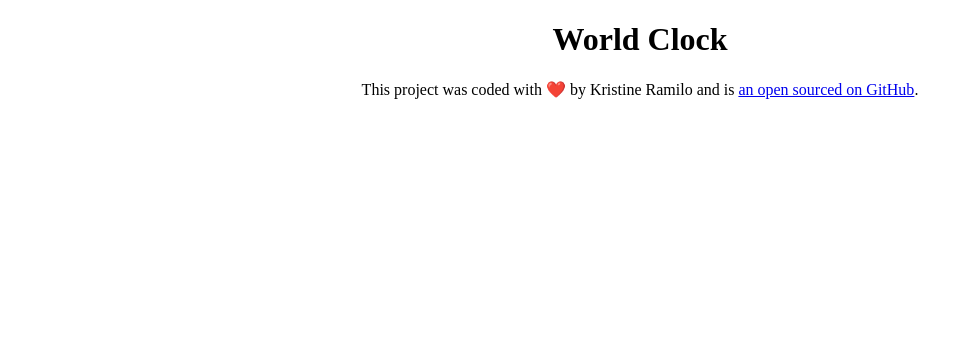
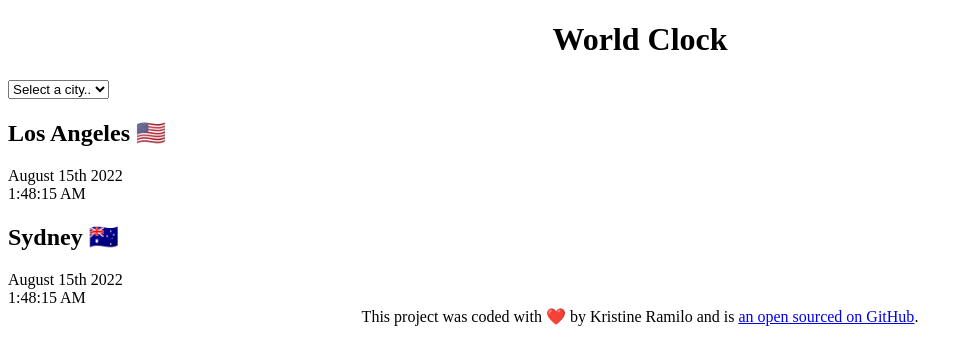
Before and after one commit to mcramileux/world-clock, a plain HTML site: page index.html in a window 1280 px wide. Shown: the whole page, without its empty margins (0-973 px from the left). Drawn offline with Linux system fonts and the light colour scheme.

Commit message:
added the basic HTML

```diff
--- a/index.html
+++ b/index.html
@@ -8,7 +8,29 @@
     <title>World Clock - Kristine Ramilo</title>
 </head>
 <body>
-    <h1>World Clock</h1>
+    <div class="container">
+        <h1>World Clock</h1>
+
+        <select>
+            <option value="">Select a city..</option>
+            <option value="">London</option>
+            <option value="">New York</option>
+            <option value="">Auckland</option>
+        </select>
+
+        <div class="city">
+            <h2>Los Angeles 🇺🇸</h2>
+            <div class="date">August 15th 2022</div>
+            <div class="time">1:48:15 AM</div>
+        </div>
+
+        <div class="city">
+            <h2>Sydney 🇦🇺</h2>
+            <div class="date">August 15th 2022</div>
+            <div class="time">1:48:15 AM</div>
+        </div>
+    </div>
+
     <footer>
         This project was coded with ❤️ by Kristine Ramilo and is
         <a href="https://github.com/mcramileux/world-clock" target="_blank">
```
